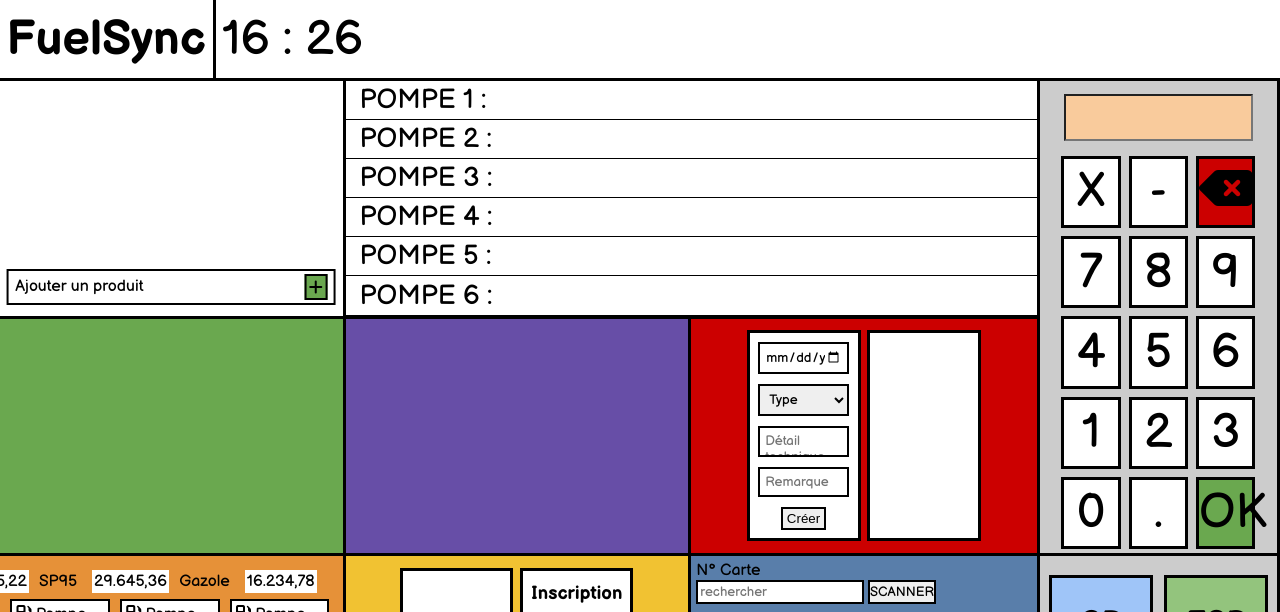
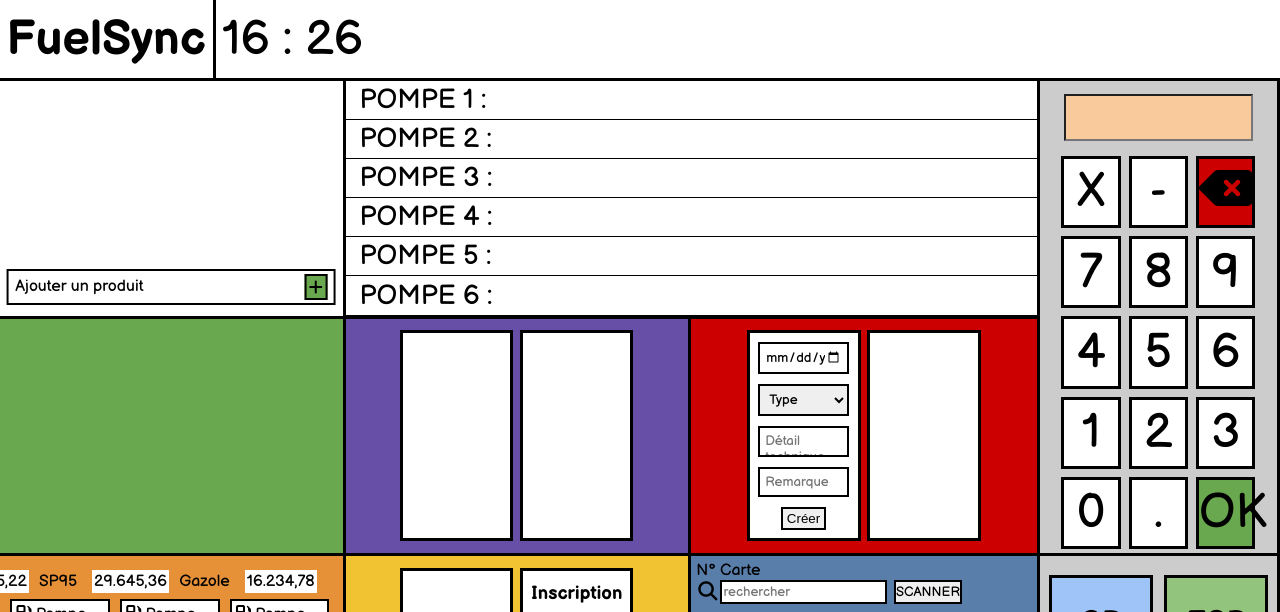
Before and after one commit to shadazls/ERP-station-service, a website: page src/erp_cash_desk/employee.html in a window 1280 px wide. Shown: the top 612 px of the page. Drawn offline with Linux system fonts and the light colour scheme; no server answers; a web font is replaced by a local one.

Commit message:
livraisons

```diff
--- a/src/erp_cash_desk/employee.html
+++ b/src/erp_cash_desk/employee.html
@@ -108,7 +108,13 @@
 
           <!-- Livraisons -->
           <div id="delivery">
+            <div id="in-progress">
 
+            </div>
+
+            <div id="arrival">
+
+            </div>
           </div>
 
           <!-- Incidents -->
@@ -231,8 +237,11 @@
           <div id="cards">
             <div id="divSearch">
               <p>N° Carte</p>
-              <div>
-                <input type="search" placeholder="rechercher">
+              <div class="search-wrapper">
+                <div class="search-icon">
+                  <i class="fa-solid fa-magnifying-glass"></i>
+                </div>
+                <input type="search" id="search-input" placeholder="rechercher">
                 <button class="button">SCANNER</button>
               </div>
             </div>
--- a/src/erp_cash_desk/styles/cards.css
+++ b/src/erp_cash_desk/styles/cards.css
@@ -36,6 +36,23 @@
     display: flex;
     justify-content: space-between;
     flex-direction: column;
+}
+
+.search-wrapper {
+    display: flex;
+    align-items: center;
+}
+
+.search-icon {
+    padding: 2px;
+}
+
+.search-icon i {
+    font-size: 1.2em;
+}
+
+#search-input {
+    margin-right: 2%;
 }
 
 
--- a/src/erp_cash_desk/styles/delivery.css
+++ b/src/erp_cash_desk/styles/delivery.css
@@ -1,3 +1,33 @@
 #delivery {
     background-color: #674EA7;
+    display: flex;
+    align-items: center;
+    justify-content: center;
 }
+
+#in-progress {
+    width: 33%;
+    height: 90%;
+    background-color: #FFFFFF;
+    border: 3px solid black;
+    display: flex;
+    flex-direction: column;
+    justify-content: center;
+    align-items: center;
+    padding: 2.5%;
+    overflow-y: scroll;
+}
+
+#arrival {
+    width: 33%;
+    height: 90%;
+    background-color: #FFFFFF;
+    border: 3px solid black;
+    display: flex;
+    flex-direction: column;
+    justify-content: center;
+    align-items: center;
+    padding: 2.5%;
+    margin-left: 2%;
+    overflow-y: scroll;
+}
```
